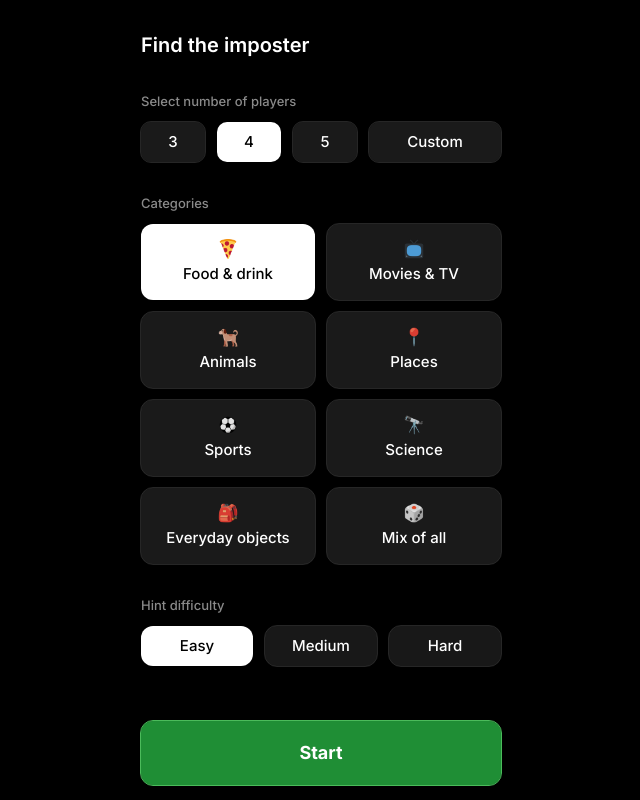
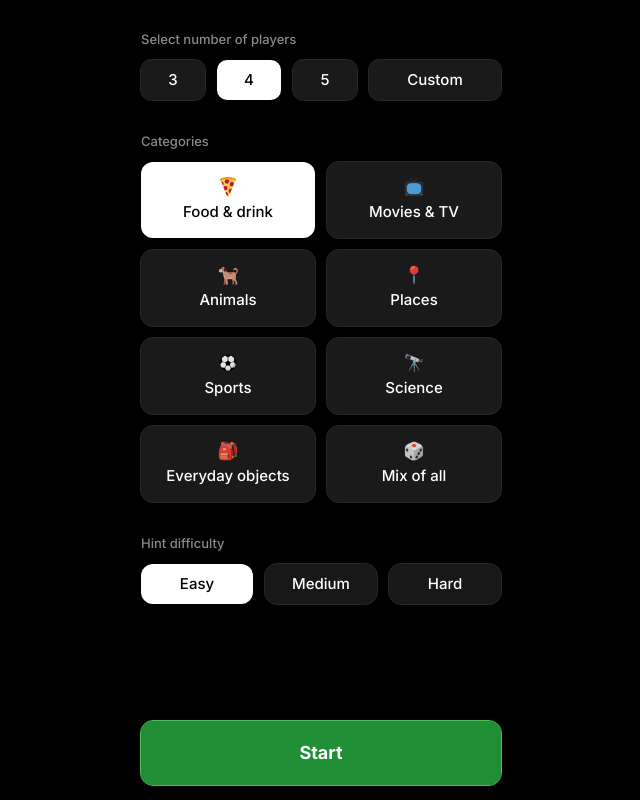
Before and after one commit to casicodes/imposter, a Next.js app: page / in a window 1280 px wide. Shown: the whole page, without its empty margins (319-959 px from the left). Built offline with nearby package versions, Linux system fonts and the light colour scheme.

Commit message:
remove the header label

```diff
--- a/components/SetupScreen.tsx
+++ b/components/SetupScreen.tsx
@@ -130,11 +130,6 @@ export function SetupScreen({
       className={`relative flex min-h-dvh w-full flex-col bg-transparent px-[15px] pb-[120px] pt-[30px] antialiased ${inter.className}`}
     >
       <div className="flex flex-col gap-8">
-        <div className="flex flex-col gap-2">
-          <h1 className="text-xl font-semibold leading-[30px] text-white">
-            Find the imposter
-          </h1>
-        </div>
 
         <div className="flex flex-col gap-3">
           <SectionLabel>Select number of players</SectionLabel>
```
